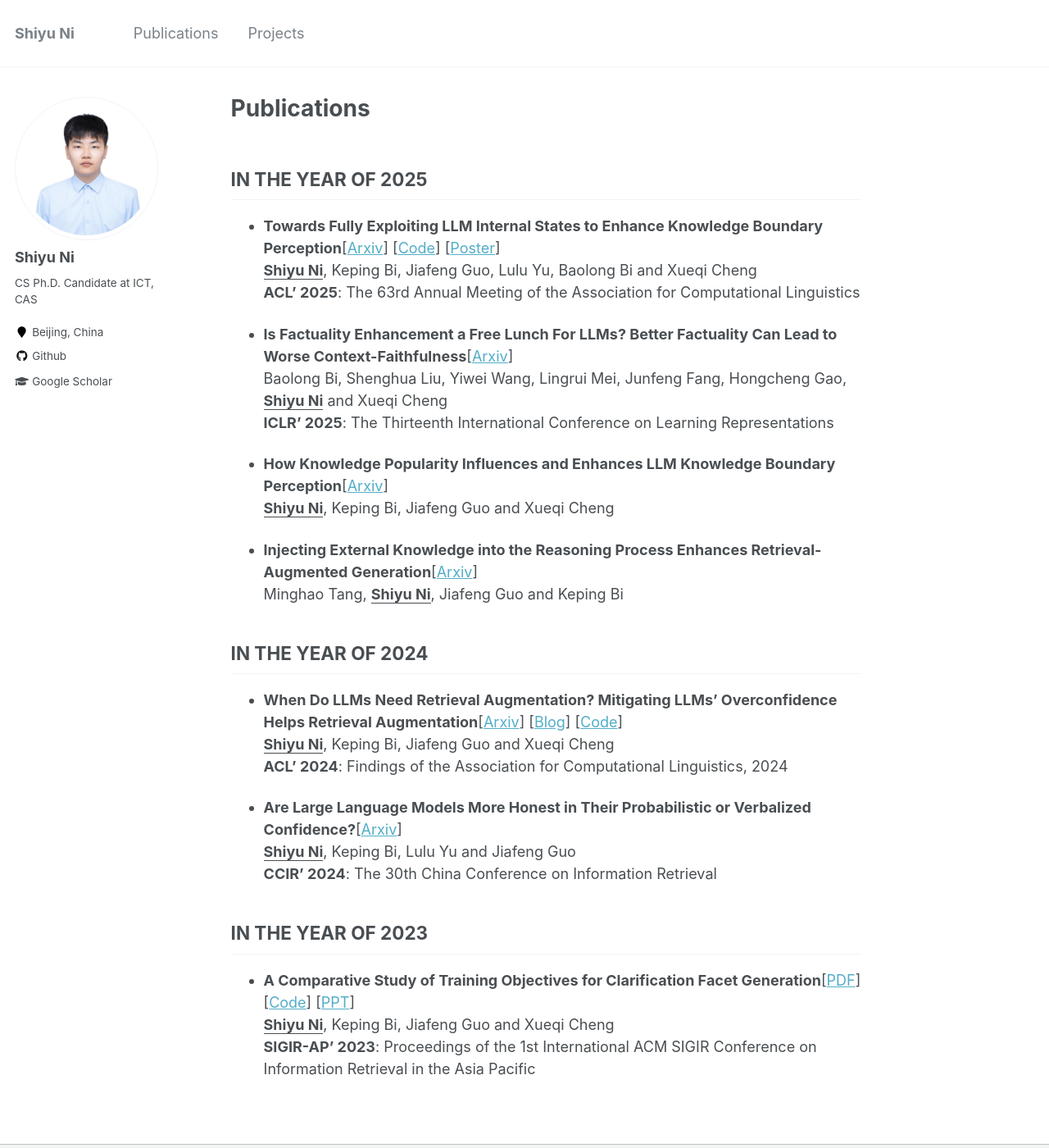
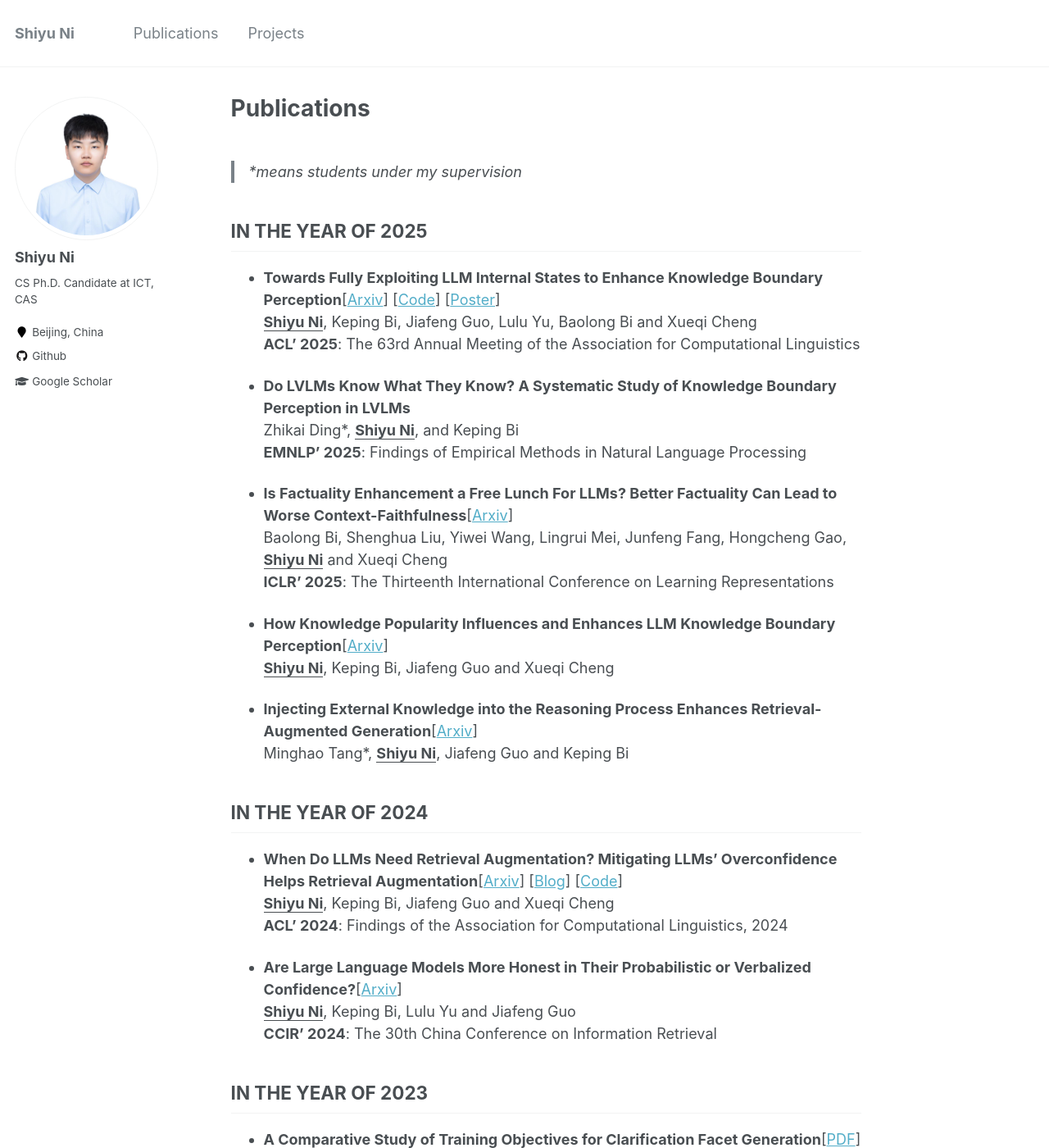
Before and after one commit to ShiyuNee/ShiyuNee.github.io, a Jekyll site: the page built from _pages/publications.md, in a window 1280 px wide and 1400 px high. Shown: the whole window at 82% size. Built offline with Jekyll 4.4.1, drawn with Linux system fonts in a browser that asks for light colours.

Commit message:
update EMNLP

```diff
--- a/_pages/publications.md
+++ b/_pages/publications.md
@@ -8,16 +8,20 @@ redirect_from:
 
 
 
+> *means students under my supervision
+
 ## IN THE YEAR OF 2025
 
 - **Towards Fully Exploiting LLM Internal States to Enhance Knowledge Boundary Perception**[[Arxiv](https://arxiv.org/abs/2502.11677)] [[Code](https://github.com/ShiyuNee/LLM-Knowledge-Boundary-Perception-via-Internal-States)] [[Poster](https://github.com/Trustworthy-Information-Access/LLM-Knowledge-Boundary-Perception-via-Internal-States/blob/master/poster.pdf)]<br><ins>**Shiyu Ni**</ins>, Keping Bi, Jiafeng Guo, Lulu Yu, Baolong Bi and Xueqi Cheng  <br>**ACL' 2025**:  The 63rd Annual Meeting of the Association for Computational Linguistics
+
+- **Do LVLMs Know What They Know? A Systematic Study of Knowledge Boundary Perception in LVLMs**<br>Zhikai Ding*, <ins>**Shiyu Ni**</ins>, and Keping Bi  <br>**EMNLP' 2025**:  Findings of Empirical Methods in Natural Language Processing
 
 - **Is Factuality Enhancement a Free Lunch For LLMs? Better Factuality Can Lead to Worse Context-Faithfulness**[[Arxiv](https://arxiv.org/abs/2404.00216)]  <br>Baolong Bi, Shenghua Liu, Yiwei Wang, Lingrui Mei, Junfeng Fang, Hongcheng Gao, <ins>**Shiyu Ni**</ins> and Xueqi Cheng  <br>**ICLR' 2025**:  The Thirteenth International Conference on Learning Representations
 
 - **How Knowledge Popularity Influences and Enhances LLM Knowledge Boundary Perception**[[Arxiv](https://arxiv.org/pdf/2505.17537)]<br>
   <ins>**Shiyu Ni**</ins>, Keping Bi, Jiafeng Guo and Xueqi Cheng  <br>
 
-- **Injecting External Knowledge into the Reasoning Process Enhances Retrieval-Augmented Generation**[[Arxiv](https://www.arxiv.org/abs/2507.19333)]<br>Minghao Tang, <ins>**Shiyu Ni**</ins>, Jiafeng Guo and Keping Bi  <br>
+- **Injecting External Knowledge into the Reasoning Process Enhances Retrieval-Augmented Generation**[[Arxiv](https://www.arxiv.org/abs/2507.19333)]<br>Minghao Tang*, <ins>**Shiyu Ni**</ins>, Jiafeng Guo and Keping Bi  <br>
 
 
 
```
Also changed, not shown: _pages/about.md (+2 -1 lines).
